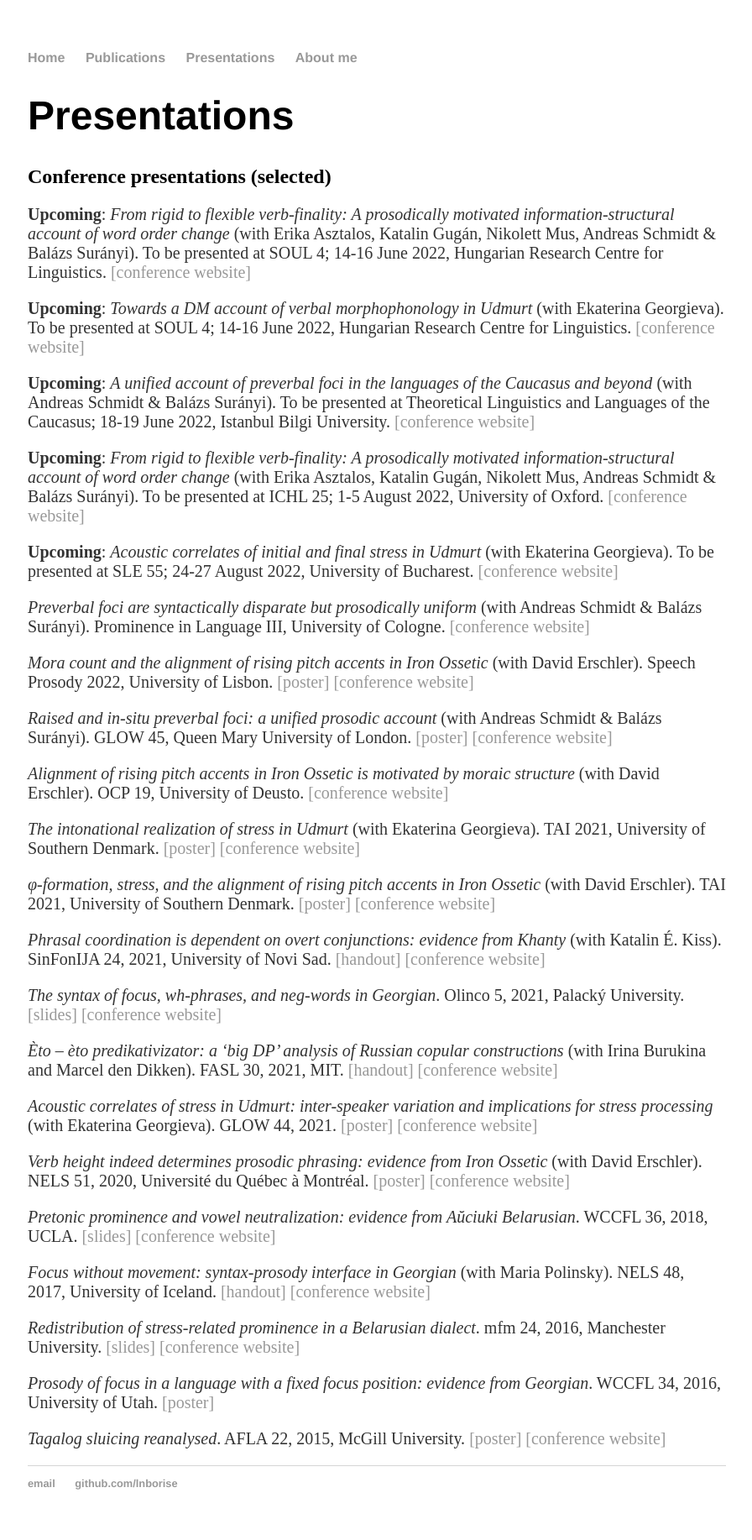
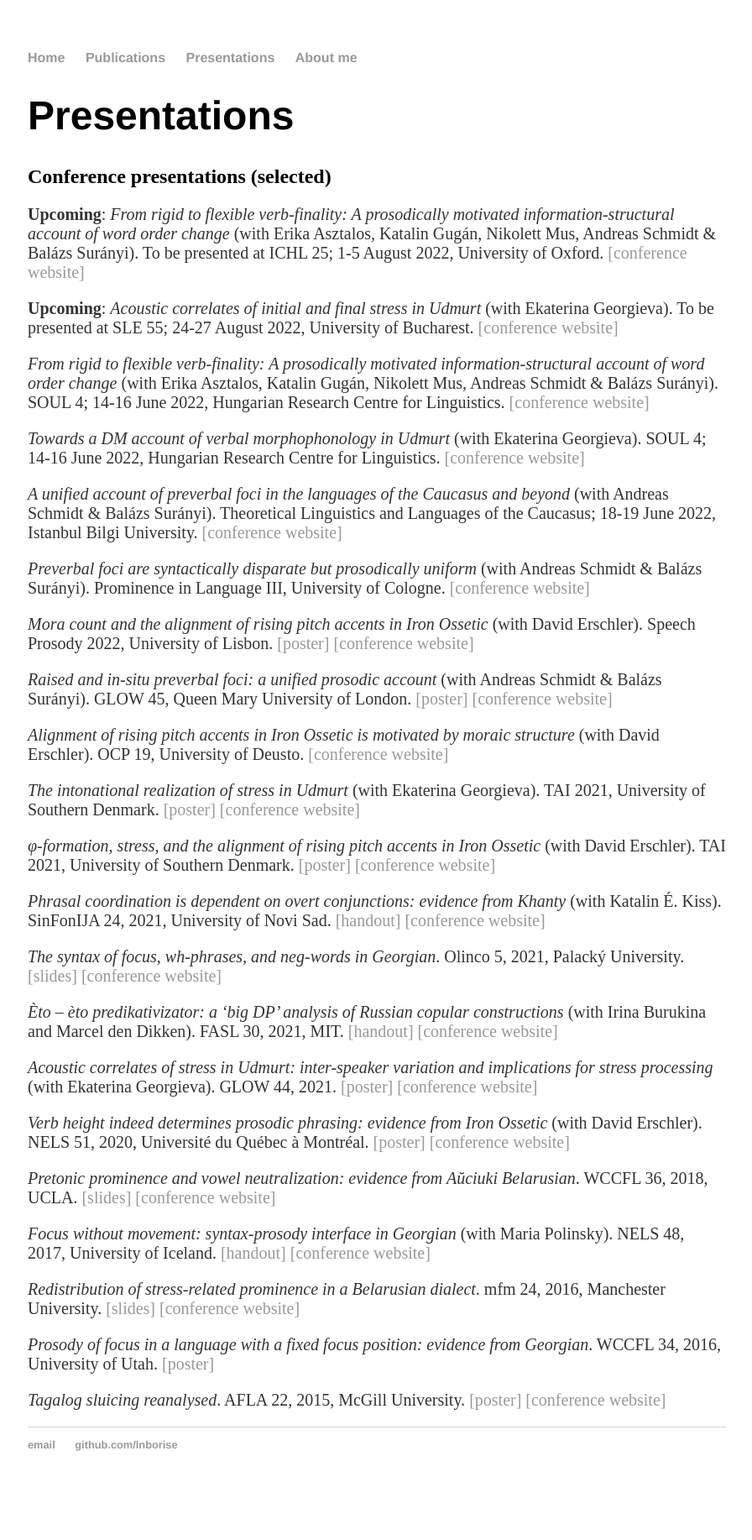
Before and after one commit to lnborise/lnborise.github.io, a Jekyll site: the page built from presentations.html, in a window 1280 px wide. Shown: the whole page at 84% size, without its empty margins (191-1087 px from the left). Built offline with Jekyll 4.4.1, drawn with Linux system fonts in a browser that asks for light colours; after the commit the page ends 1788 px from its top, so only the background shows below that.

Commit message:
Update presentations.html

```diff
--- a/presentations.html
+++ b/presentations.html
@@ -7,15 +7,15 @@ title: Presentations
 
 	<h2>Conference presentations (selected)</h2>
 
-	<p><b>Upcoming</b>: <i>From rigid to flexible verb-finality: A prosodically motivated information-structural account of word order change</i> (with Erika Asztalos, Katalin Gugán, Nikolett Mus, Andreas Schmidt & Balázs Surányi). To be presented at SOUL 4; 14-16 June 2022, Hungarian Research Centre for Linguistics. <a href="https://sites.google.com/view/soul4/"> [conference website]</a>
-
-	<p><b>Upcoming</b>: <i>Towards a DM account of verbal morphophonology in Udmurt</i> (with Ekaterina Georgieva). To be presented at SOUL 4; 14-16 June 2022, Hungarian Research Centre for Linguistics. <a href="https://sites.google.com/view/soul4/"> [conference website]</a>
-
-	<p><b>Upcoming</b>: <i>A unified account of preverbal foci in the languages of the Caucasus and beyond</i> (with Andreas Schmidt & Balázs Surányi). To be presented at Theoretical Linguistics and Languages of the Caucasus; 18-19 June 2022, Istanbul Bilgi University. <a href="https://sites.google.com/view/tllcworkshop/home?authuser=0"> [conference website]</a></p>
-
 	<p><b>Upcoming</b>: <i>From rigid to flexible verb-finality: A prosodically motivated information-structural account of word order change</i> (with Erika Asztalos, Katalin Gugán, Nikolett Mus, Andreas Schmidt & Balázs Surányi). To be presented at ICHL 25; 1-5 August 2022, University of Oxford. <a href="https://ichl.ling-phil.ox.ac.uk/"> [conference website]</a>
 
 	<p><b>Upcoming</b>: <i>Acoustic correlates of initial and final stress in Udmurt</i> (with Ekaterina Georgieva). To be presented at SLE 55; 24-27 August 2022, University of Bucharest. <a href="https://societaslinguistica.eu/sle2022/"> [conference website]</a>
+
+	<p><i>From rigid to flexible verb-finality: A prosodically motivated information-structural account of word order change</i> (with Erika Asztalos, Katalin Gugán, Nikolett Mus, Andreas Schmidt & Balázs Surányi). SOUL 4; 14-16 June 2022, Hungarian Research Centre for Linguistics. <a href="https://sites.google.com/view/soul4/"> [conference website]</a>
+
+	<p><i>Towards a DM account of verbal morphophonology in Udmurt</i> (with Ekaterina Georgieva). SOUL 4; 14-16 June 2022, Hungarian Research Centre for Linguistics. <a href="https://sites.google.com/view/soul4/"> [conference website]</a>
+
+	<p><i>A unified account of preverbal foci in the languages of the Caucasus and beyond</i> (with Andreas Schmidt & Balázs Surányi). Theoretical Linguistics and Languages of the Caucasus; 18-19 June 2022, Istanbul Bilgi University. <a href="https://sites.google.com/view/tllcworkshop/home?authuser=0"> [conference website]</a></p>
 
 	<p><i>Preverbal foci are syntactically disparate but prosodically uniform</i> (with Andreas Schmidt & Balázs Surányi). Prominence in Language III, University of Cologne. <a href="https://sfb1252.uni-koeln.de/en/icpl-iii-2022"> [conference website]</a></p>
 
```
